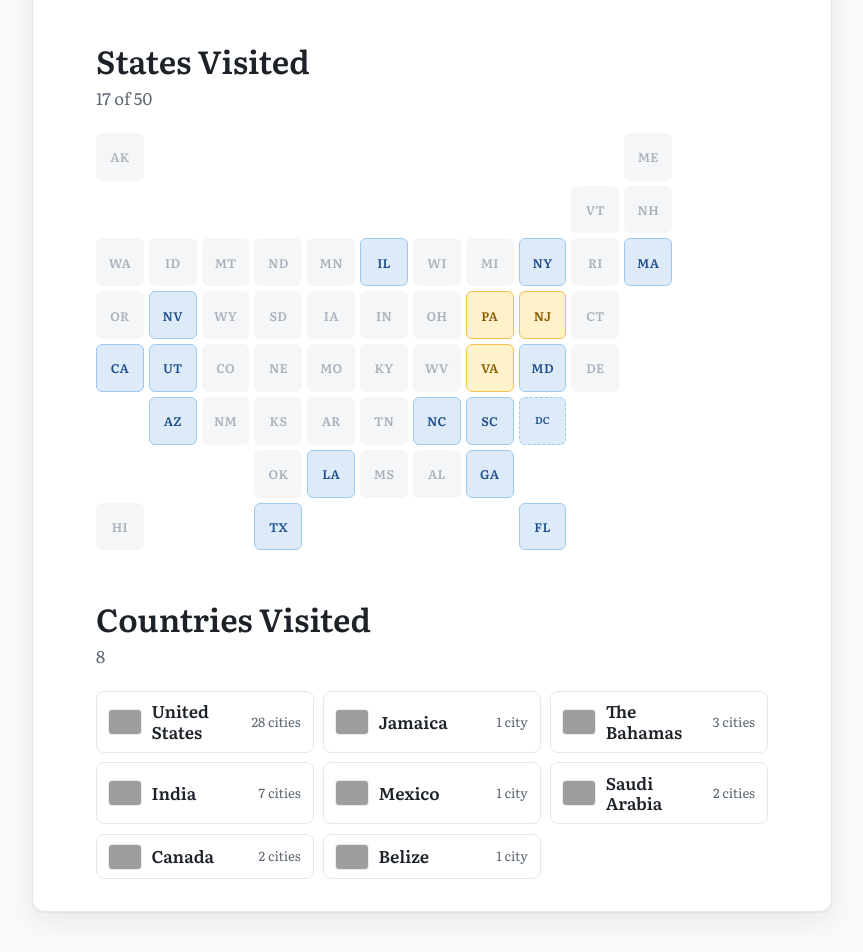
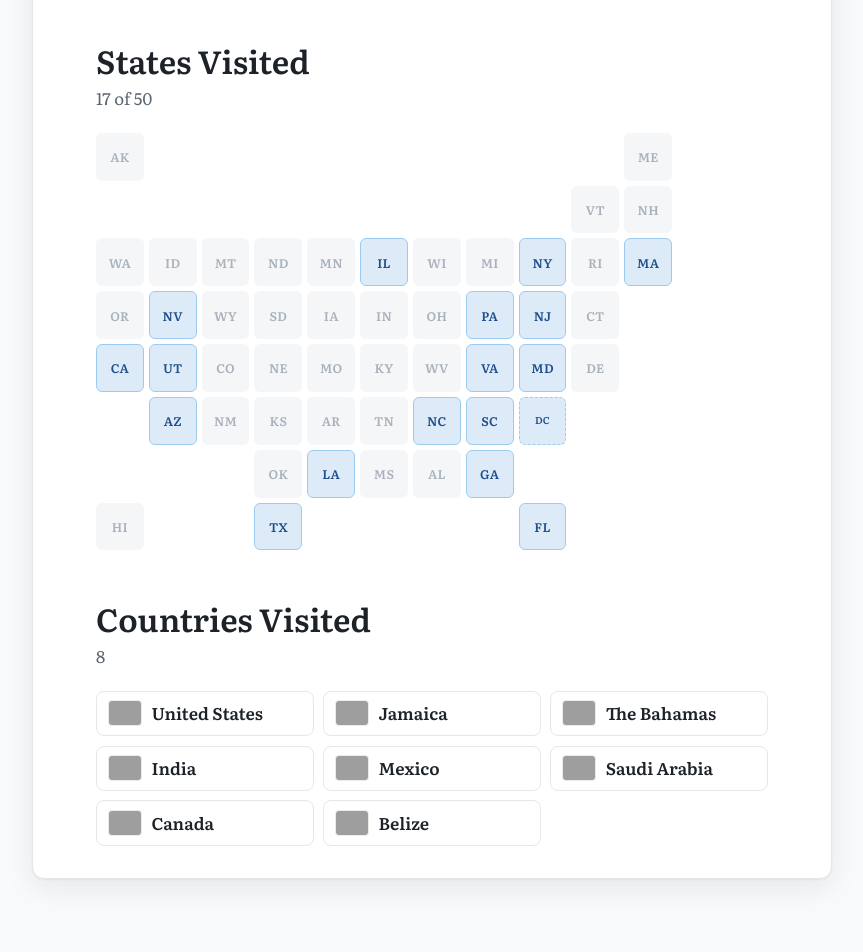
Before and after one commit to mklodi1/mklodi1.github.io, a Jekyll site: the page built from life-map/index.html, in a window 1280 px wide, cut to the strip 1189-2141 px from the top of the page. Shown: the whole strip, without its empty margins (208-1071 px from the left). Built offline with Jekyll 4.4.1, drawn with Linux system fonts in a browser that asks for light colours; after the commit the page ends 2108 px from its top, so only the background shows below that; grey boxes are pictures that could not be loaded.

Commit message:
States all blue; remove city details from states and countries
Co-Authored-By: Claude Opus 5.5 <noreply@anthropic.com>
Claude-Session: https://claude.ai/code/session_018B7yRm4wV88UDqtVSP6gVK

```diff
--- a/assets/css/style.css
+++ b/assets/css/style.css
@@ -698,27 +698,18 @@ body { border-top: 6px solid var(--link); }
   background: var(--wash); color: #A9B2BC; border: 1px solid transparent;
 }
 .st-on { background: #DCEBF7; border-color: #9CCBEF; color: var(--link); cursor: default; transition: transform .15s ease, box-shadow .15s ease; }
-.st-key { background: #FFF1C9; border-color: #F2C14E; color: #8A5A00; }
 .st-dc { font-size: .62rem; border-style: dashed; }
-.st-on:hover, .st-on:focus-visible { transform: translateY(-2px); box-shadow: 0 3px 8px rgba(31,78,140,.18); z-index: 3; outline: none; }
-.st-on:focus-visible { box-shadow: 0 0 0 2px var(--link); }
-.st-on[data-tip]:hover::after, .st-on[data-tip]:focus-visible::after {
-  content: attr(data-tip); position: absolute; bottom: calc(100% + 6px); left: 50%; transform: translateX(-50%);
-  background: #fff; color: var(--text); border: 1px solid var(--rule); border-radius: 6px; box-shadow: 0 4px 14px rgba(0,0,0,.08);
-  padding: .35rem .55rem; font-size: .78rem; font-weight: 500; letter-spacing: 0; white-space: nowrap; pointer-events: none;
-}
+.st-on:hover { transform: translateY(-2px); box-shadow: 0 3px 8px rgba(31,78,140,.18); }
 .country-list { list-style: none; padding: 0; margin: 0; display: grid; grid-template-columns: repeat(auto-fill, minmax(11.5rem, 1fr)); gap: .6rem; }
 .country { display: flex; align-items: center; gap: .65rem; padding: .6rem .75rem; border: 1px solid var(--rule); border-radius: 8px; background: #fff; transition: transform .15s ease, box-shadow .15s ease; }
 .country:hover { transform: translateY(-2px); box-shadow: 0 3px 10px rgba(0,0,0,.06); }
 .country-flag { width: 32px; height: auto; border-radius: 3px; box-shadow: 0 0 0 1px rgba(0,0,0,.08); flex: none; }
 .country-name { font-weight: 600; line-height: 1.2; }
-.country-n { margin-left: auto; color: var(--muted); font-size: .82rem; white-space: nowrap; }
 @media (max-width: 560px) {
   .state-grid { gap: 3px; }
   .st { font-size: .58rem; border-radius: 4px; }
   .st-dc { font-size: .48rem; }
   .country-list { grid-template-columns: 1fr 1fr; gap: .45rem; }
-  .country { flex-wrap: wrap; gap: .2rem .5rem; padding: .5rem .6rem; }
-  .country-n { margin-left: 0; flex-basis: 100%; }
+  .country { padding: .5rem .6rem; }
 }
 @media (prefers-reduced-motion: reduce) { .st-on, .country { transition: none; } }
--- a/life-map/index.html
+++ b/life-map/index.html
@@ -39,13 +39,12 @@ permalink: /life-map/
   </section>
 
   {% comment %} States and countries visited, worked out from _data/travel.yml. {% endcomment %}
-  {% assign visited = "" %}{% assign keyst = "" %}{% assign codes = "" %}
+  {% assign visited = "" %}{% assign codes = "" %}
   {% for p in site.data.travel %}
     {% assign cc = p.country | downcase %}
     {% if cc == "us" %}
       {% if p.city contains "D.C." %}{% assign st = "DC" %}{% else %}{% assign st = p.city | split: ", " | last | strip %}{% endif %}
       {% unless visited contains st %}{% assign visited = visited | append: st | append: " " %}{% endunless %}
-      {% if p.key %}{% assign keyst = keyst | append: st | append: " " %}{% endif %}
     {% endif %}
     {% if cc and cc != "vi" %}{% assign probe = "|" | append: cc | append: "|" %}{% unless codes contains probe %}{% assign codes = codes | append: probe %}{% endunless %}{% endif %}
   {% endfor %}
@@ -59,11 +58,9 @@ permalink: /life-map/
     {% assign tiles = "AK,0,0 ME,0,10 VT,1,9 NH,1,10 WA,2,0 ID,2,1 MT,2,2 ND,2,3 MN,2,4 IL,2,5 WI,2,6 MI,2,7 NY,2,8 RI,2,9 MA,2,10 OR,3,0 NV,3,1 WY,3,2 SD,3,3 IA,3,4 IN,3,5 OH,3,6 PA,3,7 NJ,3,8 CT,3,9 CA,4,0 UT,4,1 CO,4,2 NE,4,3 MO,4,4 KY,4,5 WV,4,6 VA,4,7 MD,4,8 DE,4,9 AZ,5,1 NM,5,2 KS,5,3 AR,5,4 TN,5,5 NC,5,6 SC,5,7 DC,5,8 OK,6,3 LA,6,4 MS,6,5 AL,6,6 GA,6,7 HI,7,0 TX,7,3 FL,7,8" | split: " " %}
     <div class="state-grid" role="list" aria-label="Map of US states, {{ nstates }} visited">
       {% for t in tiles %}{% assign f = t | split: "," %}{% assign ab = f[0] %}{% assign r = f[1] | plus: 1 %}{% assign c = f[2] | plus: 1 %}
-      {% assign probe = ab | append: " " %}{% assign probe2 = " " | append: probe %}{% assign padded = " " | append: visited %}{% assign kpad = " " | append: keyst %}
+      {% assign probe = ab | append: " " %}{% assign probe2 = " " | append: probe %}{% assign padded = " " | append: visited %}
       {% if padded contains probe2 %}
-        {% assign cities = "" %}{% for p in site.data.travel %}{% if p.country == "us" %}{% if ab == "DC" %}{% if p.city contains "D.C." %}{% assign cities = cities | append: p.city | append: "; " %}{% endif %}{% else %}{% assign last = p.city | split: ", " | last | strip %}{% if last == ab %}{% assign nm = p.city | split: "," | first %}{% assign cities = cities | append: nm | append: "; " %}{% endif %}{% endif %}{% endif %}{% endfor %}
-        {% assign cities = cities | split: "; " | join: ", " %}
-        <span role="listitem" tabindex="0" class="st st-on{% if kpad contains probe2 %} st-key{% endif %}{% if ab == 'DC' %} st-dc{% endif %}" style="grid-row:{{ r }};grid-column:{{ c }}" data-tip="{{ cities }}" aria-label="{{ ab }}, visited: {{ cities }}">{{ ab }}</span>
+        <span role="listitem" class="st st-on{% if ab == 'DC' %} st-dc{% endif %}" style="grid-row:{{ r }};grid-column:{{ c }}" aria-label="{{ ab }}, visited">{{ ab }}</span>
       {% else %}
         <span role="listitem" class="st{% if ab == 'DC' %} st-dc{% endif %}" style="grid-row:{{ r }};grid-column:{{ c }}" aria-label="{{ ab }}, not yet visited">{{ ab }}</span>
       {% endif %}
@@ -78,8 +75,7 @@ permalink: /life-map/
     <ul class="country-list">
       {% for cc in clist %}{% if cc != "" %}
       {% assign name = cc | upcase %}{% for pair in cnames %}{% assign kv = pair | split: ":" %}{% if kv[0] == cc %}{% assign name = kv[1] %}{% endif %}{% endfor %}
-      {% assign n = 0 %}{% for p in site.data.travel %}{% assign pc = p.country | downcase %}{% if pc == cc %}{% assign n = n | plus: 1 %}{% endif %}{% endfor %}
-      <li class="country"><img class="country-flag" src="https://flagcdn.com/{{ cc }}.svg" alt="" width="36" height="24" loading="lazy" onerror="this.remove()"><span class="country-name">{{ name }}</span><span class="country-n">{{ n }} {% if n == 1 %}city{% else %}cities{% endif %}</span></li>
+      <li class="country"><img class="country-flag" src="https://flagcdn.com/{{ cc }}.svg" alt="" width="36" height="24" loading="lazy" onerror="this.remove()"><span class="country-name">{{ name }}</span></li>
       {% endif %}{% endfor %}
     </ul>
   </section>
```
